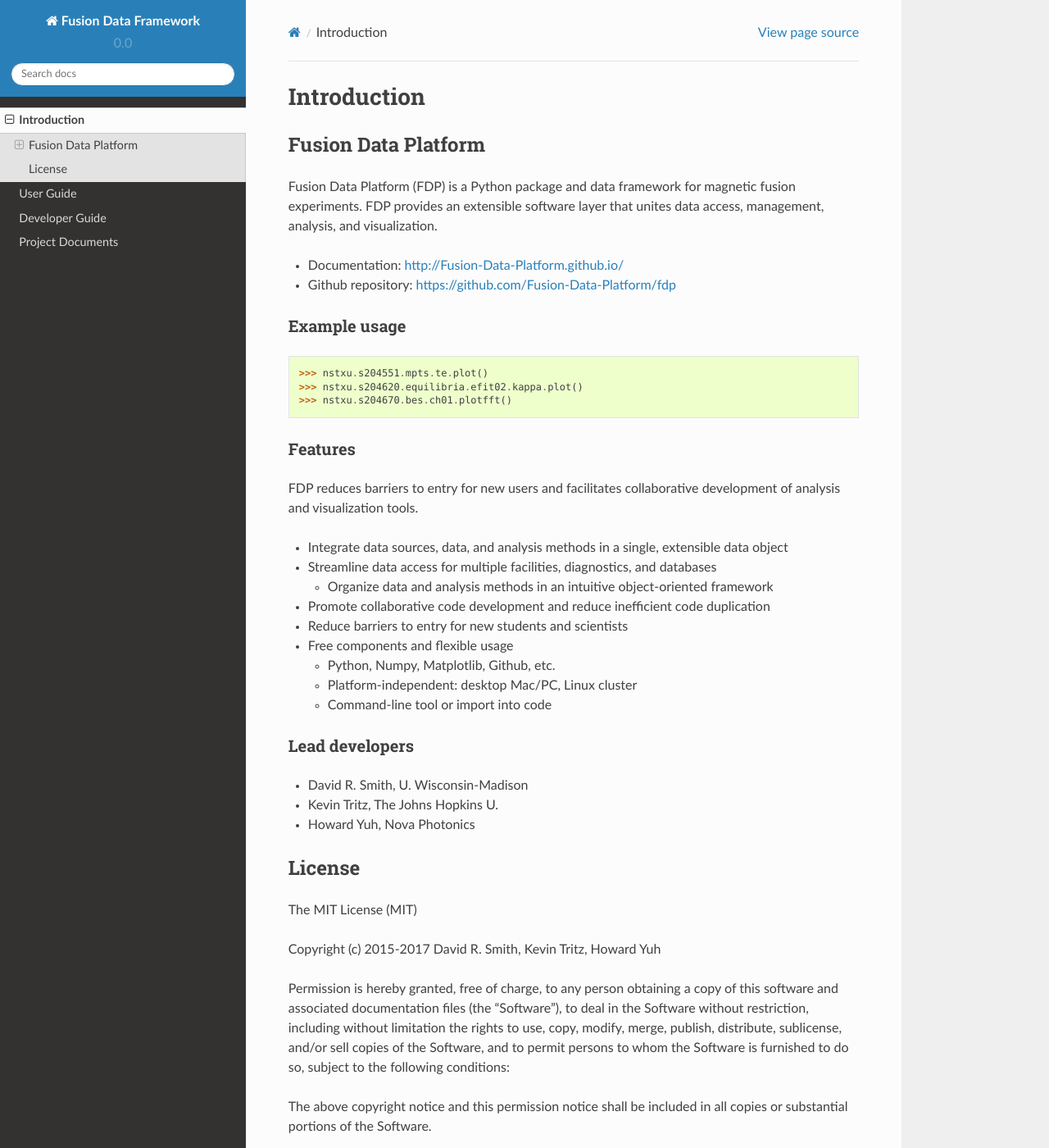
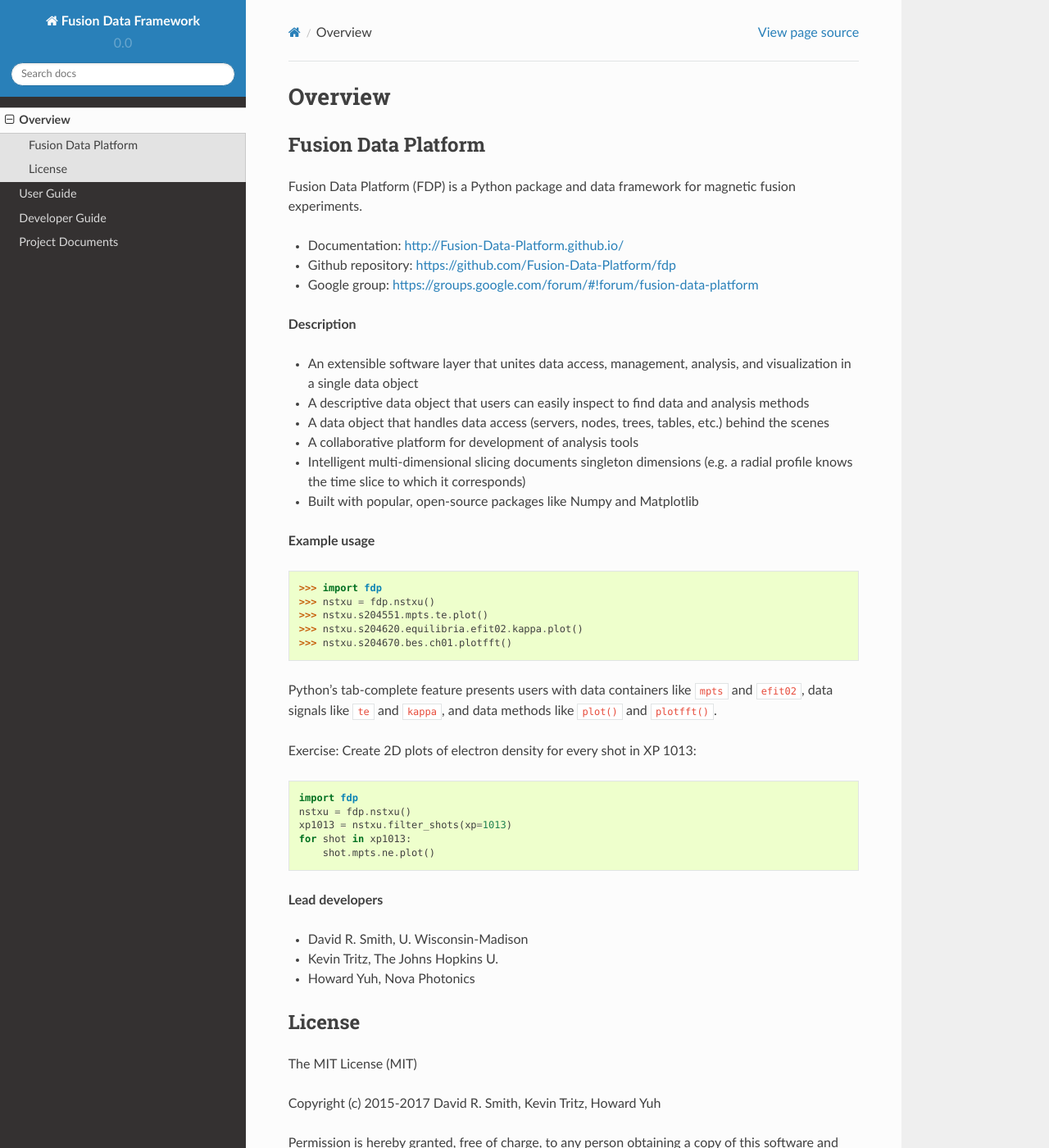
Before and after one commit to Fusion-Data-Platform/fdp, a Sphinx documentation site: the page built from docs/source/introduction.rst, in a window 1280 px wide and 1400 px high. Shown: the whole window at 82% size. Built offline with Sphinx 7.4.7 and the Read the Docs theme 2.0.0, drawn with Linux system fonts in a browser that asks for light colours.

Commit message:
docs and README

```diff
--- a/README.rst
+++ b/README.rst
@@ -1,46 +1,42 @@
 .. Restructured Text (RST) Syntax Primer: http://sphinx-doc.org/rest.html
 
 Fusion Data Platform
-==============================
+===========================
 
-Fusion Data Platform (FDP) is a Python package and data framework for magnetic fusion experiments.  FDP provides an extensible software layer that unites data access, management, analysis, and visualization.
+Fusion Data Platform (FDP) is a Python package and data framework for magnetic fusion experiments.
 
 * Documentation: http://Fusion-Data-Platform.github.io/
 * Github repository: https://github.com/Fusion-Data-Platform/fdp
+* Google group: https://groups.google.com/forum/#!forum/fusion-data-platform
 
+**Description**
 
-Example usage
-------------------------------
+* An extensible software layer that unites data access, management, analysis, and visualization in a single data object
+* A descriptive data object that users can easily inspect to find data and analysis methods
+* A data object that handles data access (servers, nodes, trees, tables, etc.) behind the scenes
+* A collaborative platform for development of analysis tools
+* Intelligent multi-dimensional slicing documents singleton dimensions (e.g. a radial profile knows the time slice to which it corresponds)
+* Built with popular, open-source packages like Numpy and Matplotlib
 
+**Example usage**
+
+    >>> import fdp
+    >>> nstxu = fdp.nstxu()
     >>> nstxu.s204551.mpts.te.plot()
     >>> nstxu.s204620.equilibria.efit02.kappa.plot()
     >>> nstxu.s204670.bes.ch01.plotfft()
 
+Python's tab-complete feature presents users with data containers like ``mpts`` and ``efit02``, data signals like ``te`` and ``kappa``, and data methods like ``plot()`` and ``plotfft()``.
 
-Features
-------------------------------
+Exercise: Create 2D plots of electron density for every shot in XP 1013::
 
-FDP reduces barriers to entry for new users and facilitates collaborative development of analysis and visualization tools.
+    import fdp
+    nstxu = fdp.nstxu()
+    xp1013 = nstxu.filter_shots(xp=1013)
+    for shot in xp1013:
+        shot.mpts.ne.plot()
 
-* Integrate data sources, data, and analysis methods in a single, extensible data object
-* Streamline data access for multiple facilities, diagnostics, and databases
-
-
-
-  * Organize data and analysis methods in an intuitive object-oriented framework
-
-* Promote collaborative code development and reduce inefficient code duplication
-
-* Reduce barriers to entry for new students and scientists
-
-* Free components and flexible usage
-
-  * Python, Numpy, Matplotlib, Github, etc.
-  * Platform-independent: desktop Mac/PC, Linux cluster
-  * Command-line tool or import into code
-
-Lead developers
-------------------------------
+**Lead developers**
 
 * David R. Smith, U. Wisconsin-Madison
 * Kevin Tritz, The Johns Hopkins U.
--- a/docs/source/introduction.rst
+++ b/docs/source/introduction.rst
@@ -2,7 +2,7 @@
 
 
 *****************************************
-Introduction
+Overview
 *****************************************
 
 
```
